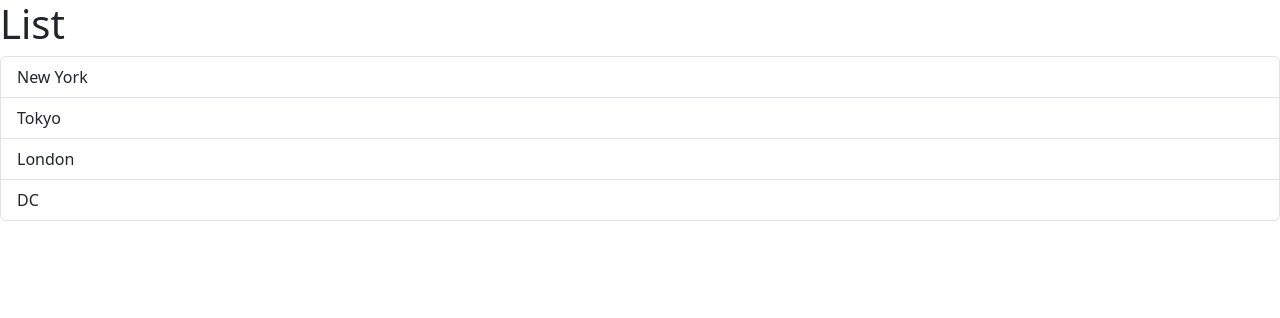
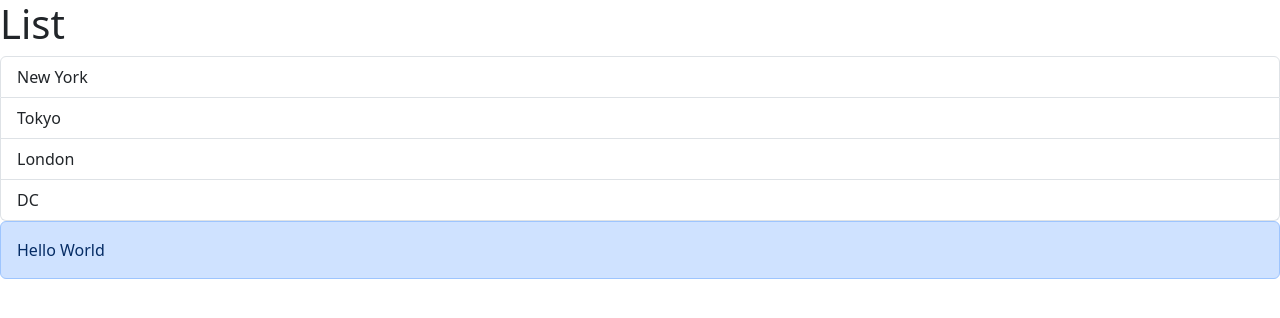
Before and after one commit to awab228/react-ts-vite, a React (Vite) app: page / in a window 1280 px wide. Shown: the top 318 px of the page. Built offline with nearby package versions, Linux system fonts and the light colour scheme.

Commit message:
Modifies the App component to import Alert and an exmple useage

```diff
--- a/src/App.tsx
+++ b/src/App.tsx
@@ -1,4 +1,6 @@
 import ListGroup from "./components/ListGroup";
+import { Alert } from "./components/Alert";
+
 function App() {
   const items = ["New York", "Tokyo", "London", "DC"];
   const handleSelectedItem = (item: string) => {
@@ -11,6 +13,9 @@ function App() {
         heading="List"
         onSelectedItem={handleSelectedItem}
       />
+      <Alert>
+        Hello <span>World</span>
+      </Alert>
     </div>
   );
 }
```
